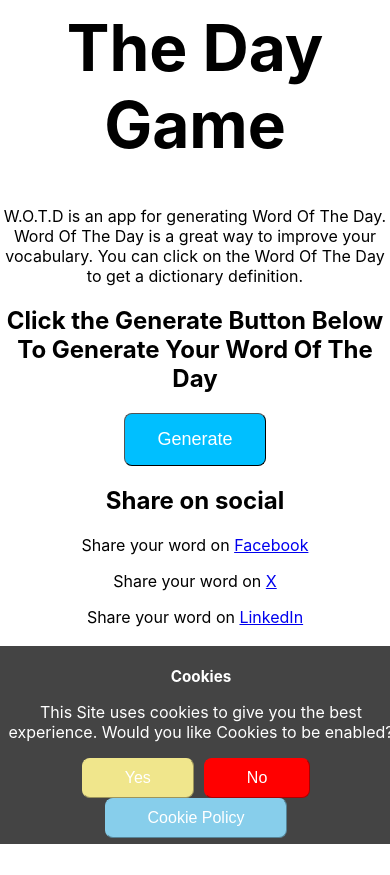
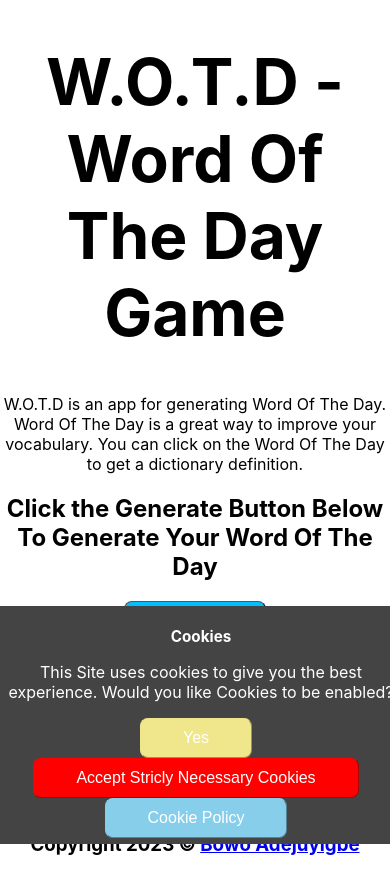
Before and after one commit to bowoadej/wotd-app, a React (Create React App) app: page / in a window 390 px wide. Before the commit the page ends 844 px from the top, so only its background shows below. Built offline with nearby package versions, Linux system fonts and the light colour scheme; no server answers.

Commit message:
Responsive changes

```diff
--- a/src/App.css
+++ b/src/App.css
@@ -2,7 +2,6 @@ body {
   display: flex;
   justify-content: center;
   align-items: center;
-  height: 500px;
   text-align: center;
 }
 
@@ -107,3 +106,9 @@ input[type="text"] {
   padding: 10px;
   text-align: center;
 }
+
+@media screen and (max-device-width: 480px) and (orientation: portrait) {
+  .page-title {
+    font-size: 10px;
+  }
+}
--- a/src/App.js
+++ b/src/App.js
@@ -12,7 +12,7 @@ function App() {
   return (
     <div className="App">
       <header className="App-header">
-        <h1>W.O.T.D - Word Of The Day Game</h1>
+        <h1 className="page-title">W.O.T.D - Word Of The Day Game</h1>
       </header>
       <div id="body">
         <p>W.O.T.D is an app for generating Word Of The Day.<br>
--- a/src/components/CookiesManagement.js
+++ b/src/components/CookiesManagement.js
@@ -42,13 +42,13 @@ export default function CookiesManagement() {
                         {showCookiePolicy &&
                             <div className='cookie-policy-container'>
                                 < h2 > Cookie Policy </h2>
-                                <p>This website uses cookies for operational purposes, and for the functioning of the application. By clicking 'Yes' you consent to the persistance of cookie to your device to enhance the experience of using this web app. By clicking 'No' we will restrict your experience to purely functional cookies to help deliver functionality on the webiste. </p>
+                                <p>This website uses cookies for operational purposes, and for the functioning of the application. By clicking 'Yes' you consent to the persistance of cookie to your device to enhance the experience of using this web app. By clicking 'Accept Stricly Necessary Cookies' we will restrict your experience to purely functional cookies to help deliver functionality on the webiste. </p>
                                 <button className='cookie-policy' onClick={() => setShowCookiePolicy(false)}>Close Cookie notice</button>
                             </div>
                         }
 
                         <button className='cookie-yes' onClick={() => handleClick("true")} >Yes</button>
-                        <button className='cookie-no' onClick={() => handleClick("false")} > No</button>
+                        <button className='cookie-no' onClick={() => handleClick("false")} > Accept Stricly Necessary Cookies</button>
                         <button className='cookie-policy' onClick={() => setShowCookiePolicy(true)}>Cookie Policy</button>
                     </div>
                 }
```
